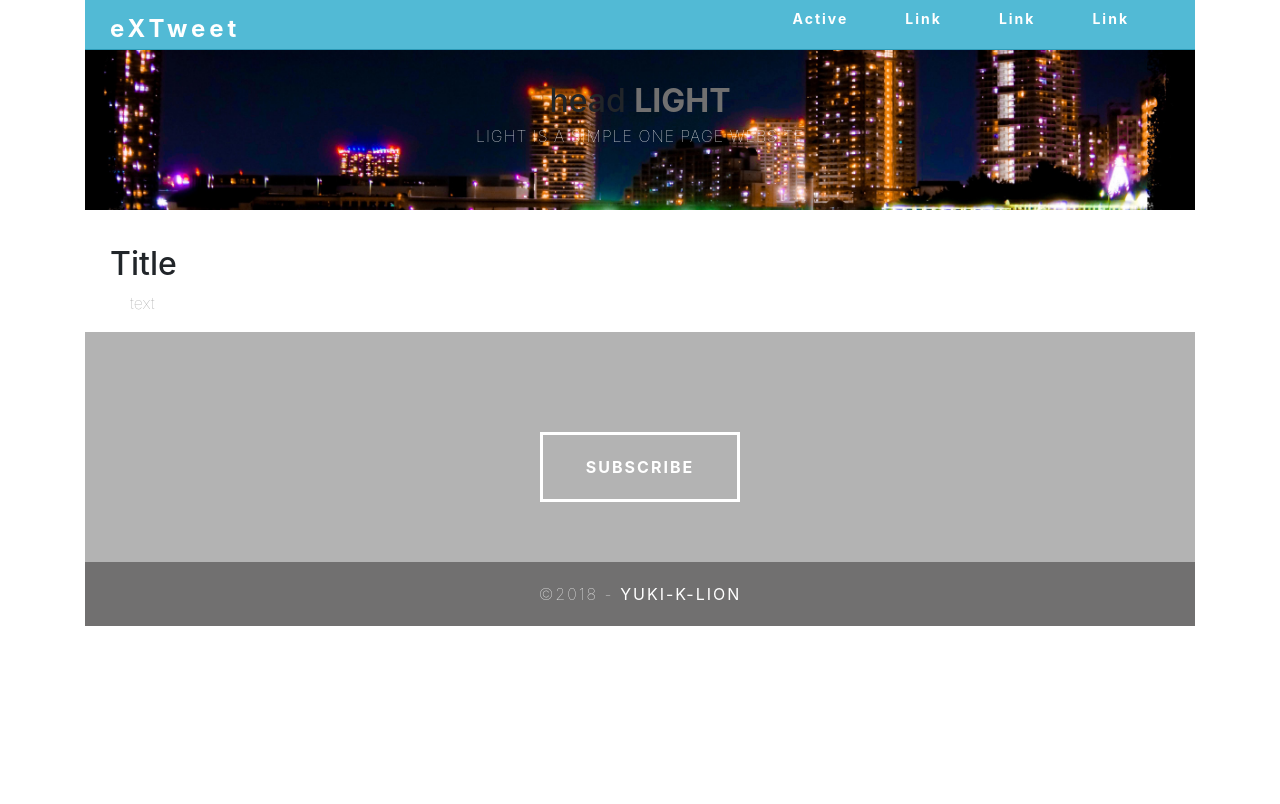
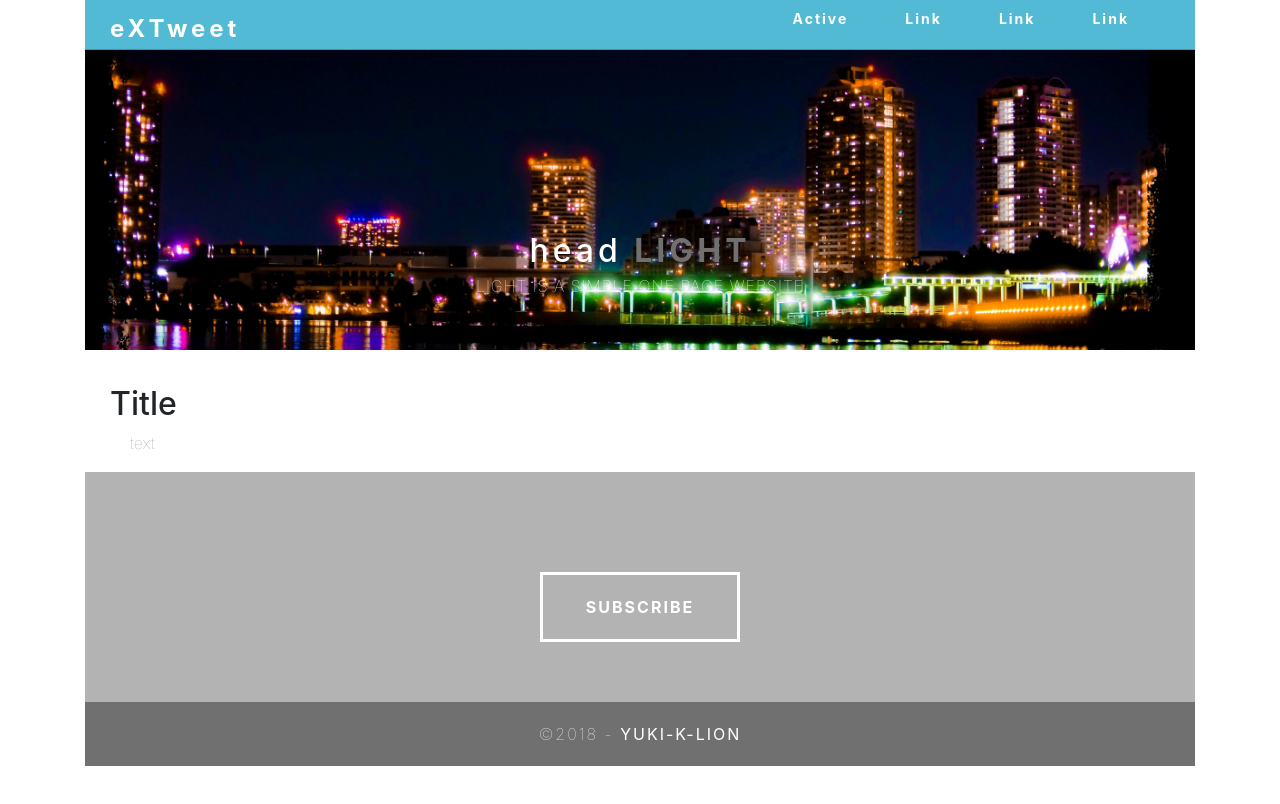
Before and after one commit to yuki-koma2/study_tech_camp_First, a plain HTML site: page index.html in a window 1280 px wide. Drawn offline with nearby package versions, Linux system fonts and the light colour scheme.

Commit message:
edit css

```diff
--- a/asset/css/main.css
+++ b/asset/css/main.css
@@ -62,7 +62,22 @@ ul li a {
 ul li:hover a {
 	color: #2C9AB7;
 }
-.hero_header {
+.head {
+	text-align: center;
+	height: 10em;
+	background-image: url(../images/page_top.jpg);
+	/* 画像を常に天地左右の中央に配置 */
+	background-position: center center;
+	/* 画像をタイル状に繰り返し表示しない */
+	background-repeat: no-repeat;
+	/* コンテンツの高さが画像の高さより大きい時、動かないように固定 */
+	background-attachment: fixed;
+	/* 表示するコンテナの大きさに基づいて、背景画像を調整 */
+	background-size: cover;
+	/* 背景画像が読み込まれる前に表示される背景のカラー */
+	background-color: #464646;
+}
+.head_header {
 	color: #FFFFFF;
 	text-align: center;
 	margin-top: 0px;
@@ -71,8 +86,8 @@ ul li:hover a {
 	margin-left: 0px;
 	letter-spacing: 4px;
 }
-/* Hero Section */
-.hero {
+/* head Section */
+.head {
 	background-color: #B3B3B3;
 	padding-top: 150px;
 	padding-bottom: 150px;
@@ -271,7 +286,7 @@ nav ul li {
 	margin-top: 20px;
 	line-height: 22px;
 }
-.hero_header {
+.head_header {
 	padding-left: 10px;
 	padding-right: 10px;
 	line-height: 22px;
@@ -410,21 +425,7 @@ nav ul li {
 	padding-top: 0px;
 }
 }
-.head {
-	text-align: center;
-	height: 10em;
-	background-image: url(../images/page_top.jpg);
-	/* 画像を常に天地左右の中央に配置 */
-	background-position: center center;
-	/* 画像をタイル状に繰り返し表示しない */
-	background-repeat: no-repeat;
-	/* コンテンツの高さが画像の高さより大きい時、動かないように固定 */
-	background-attachment: fixed;
-	/* 表示するコンテナの大きさに基づいて、背景画像を調整 */
-	background-size: cover;
-	/* 背景画像が読み込まれる前に表示される背景のカラー */
-	background-color: #464646;
-}
+
 
 .head_header {
 	margin: auto;
--- a/main.css
+++ b/main.css
@@ -76,6 +76,19 @@ ul li:hover a {
 	background-color: #B3B3B3;
 	padding-top: 150px;
 	padding-bottom: 150px;
+	text-align: center;
+	height: 15em;
+	background-image: url(../images/page_top.jpg);
+	/* 画像を常に天地左右の中央に配置 */
+	background-position: center center;
+	/* 画像をタイル状に繰り返し表示しない */
+	background-repeat: no-repeat;
+	/* コンテンツの高さが画像の高さより大きい時、動かないように固定 */
+	background-attachment: fixed;
+	/* 表示するコンテナの大きさに基づいて、背景画像を調整 */
+	background-size: cover;
+	/* 背景画像が読み込まれる前に表示される背景のカラー */
+	background-color: #464646;
 }
 .light {
 	font-weight: bold;
```
